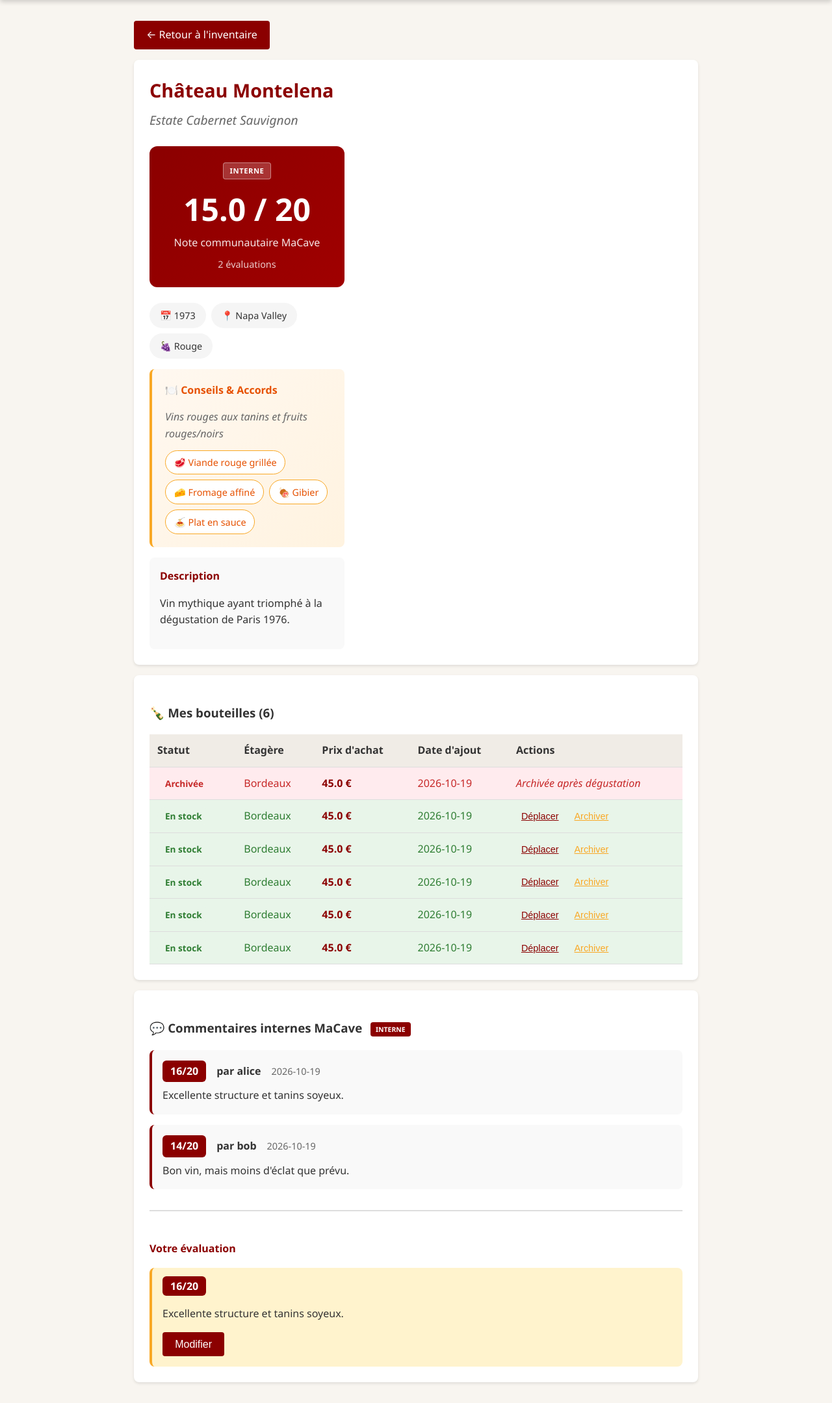
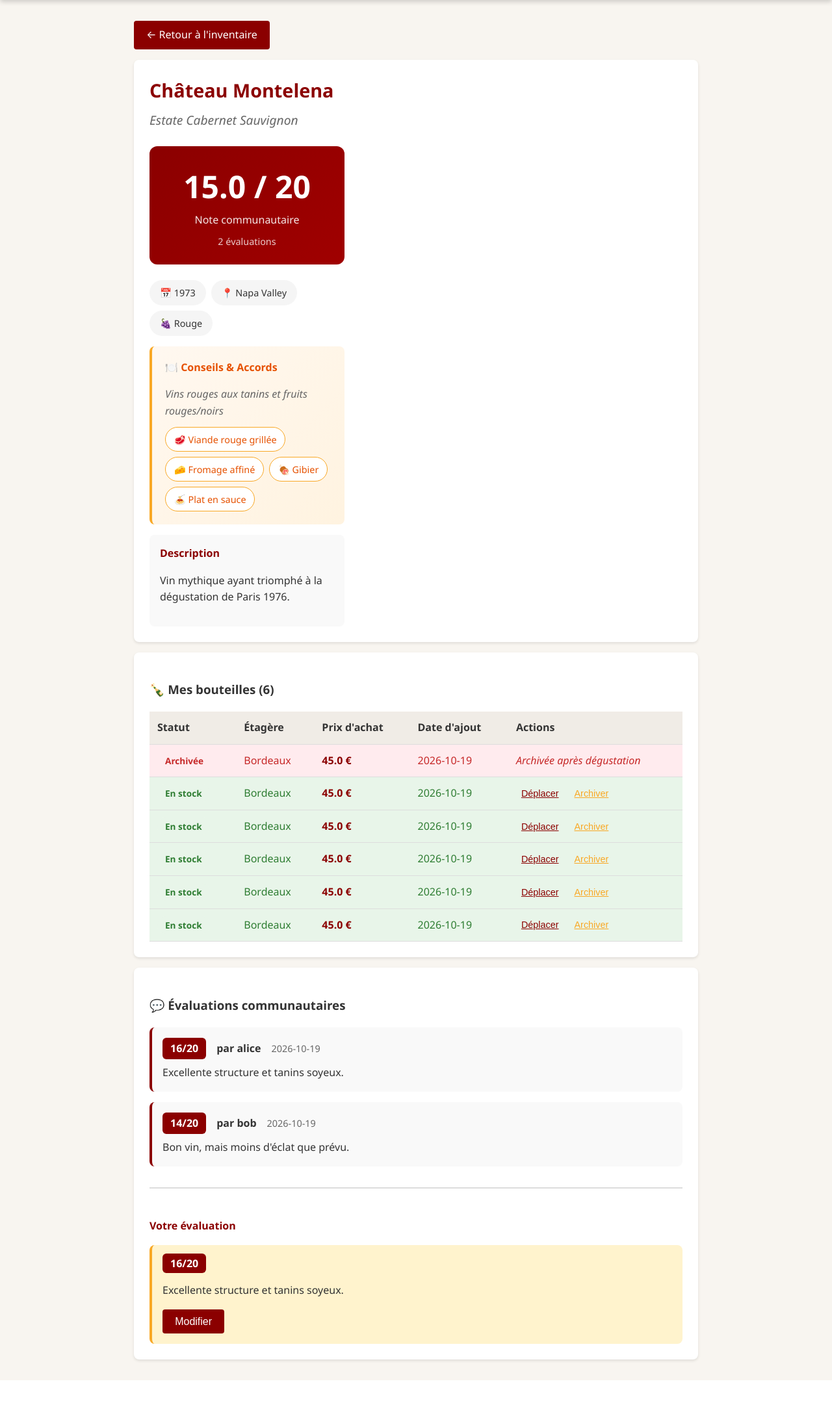
Before and after one commit to Quebotek/ETRS711_MaCave, a Flask app: page /inventaire/vin/1 in a window 1280 px wide. Shown: the part 58-2217 px from the top of the page at 65% size. After the commit the page ends 2182 px from the top, so only its background shows below. Run offline with Flask 3, Linux system fonts and the light colour scheme; a user stored in the database is signed in; data comes from the database, SQL or seed files in the repository.

Commit message:
refactor: retrait des badges et references Internes/Externes
- Note communautaire sans badge INTERNE
- Section renommee : Commentaires internes MaCave -> Evaluations communautaires
- Retrait des styles CSS badge-interne, badge-externe, note-badge-interne

```diff
--- a/MaCave/src/macave/templates/inventaire/detail_vin.html
+++ b/MaCave/src/macave/templates/inventaire/detail_vin.html
@@ -19,9 +19,8 @@
       <p class="cuvee-large">{{ vin.cuvee }}</p>
 
       <div class="note-moyenne-large">
-        <span class="note-badge-interne">INTERNE</span>
         <span class="note-chiffre">{{ note_moyenne }}</span>
-        <span class="note-text">Note communautaire MaCave</span>
+        <span class="note-text">Note communautaire</span>
         <span class="note-count">{{ evaluations|length }} évaluation{{ 's' if evaluations|length > 1 else '' }}</span>
       </div>
 
@@ -94,9 +93,9 @@
     {% endif %}
   </div>
 
-  <!-- Commentaires internes MaCave -->
+  <!-- Évaluations communautaires -->
   <div class="card">
-    <h3>💬 Commentaires internes MaCave <span class="badge-interne">INTERNE</span></h3>
+    <h3>💬 Évaluations communautaires</h3>
 
     {% if evaluations %}
     <div class="evaluations-list">
@@ -313,41 +312,6 @@
 .eval-date { color: #666; font-size: 0.9rem; }
 .eval-commentaire { margin: 0; line-height: 1.6; color: #333; }
 
-/* ---------- Badges Interne/Externe ---------- */
-.note-badge-interne {
-  display: inline-block;
-  background: rgba(255,255,255,0.2);
-  border: 1px solid rgba(255,255,255,0.4);
-  color: white;
-  padding: 0.2rem 0.6rem;
-  border-radius: 4px;
-  font-size: 0.7rem;
-  font-weight: bold;
-  letter-spacing: 0.05em;
-  margin-bottom: 0.5rem;
-}
-.note-badge-externe {
-  display: inline-block;
-  background: #1565c0;
-  color: white;
-  padding: 0.2rem 0.6rem;
-  border-radius: 4px;
-  font-size: 0.7rem;
-  font-weight: bold;
-  letter-spacing: 0.05em;
-}
-.badge-interne {
-  display: inline-block;
-  background: var(--primary);
-  color: white;
-  padding: 0.15rem 0.5rem;
-  border-radius: 4px;
-  font-size: 0.65rem;
-  font-weight: bold;
-  vertical-align: middle;
-  margin-left: 0.5rem;
-}
-
 .ma-notation { margin-top: 2rem; padding-top: 1.5rem; border-top: 2px solid var(--border); }
 .ma-notation h4 { color: var(--primary); margin-bottom: 1rem; }
 .eval-item-mine { background: #fff3cd; padding: 1rem; border-radius: 8px; border-left: 4px solid var(--warning); }
```
